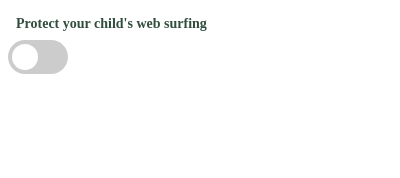
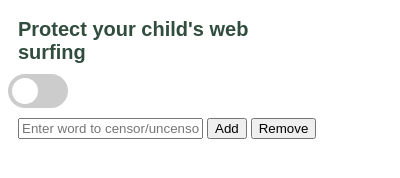
Before and after one commit to BashirHilaly/Goodfellas-Codefest, a browser extension: page extension/popup.html in a window 400 px wide. Drawn offline with Linux system fonts and the light colour scheme.

Commit message:
Created html and css for censoring/uncensoring custom words in popup.css and popup.html

```diff
--- a/extension/popup.css
+++ b/extension/popup.css
@@ -4,9 +4,10 @@
 }
 
 .title {
-    font-size: 14px;
+    font-size: 20px;
     font-weight: bold;
-    padding: 8px;
+    padding: 10px;
+    font-family: Arial, Helvetica, sans-serif;
 }
 
 .textbox {
@@ -83,3 +84,7 @@
   .slider.round:before {
     border-radius: 50%;
   }
+
+  .word-management {
+    padding: 10px;
+  }
--- a/extension/popup.html
+++ b/extension/popup.html
@@ -13,3 +13,10 @@
     <span class="slider round"></span>
   </label>
 </div>
+
+<div class="word-management">
+  <input type="text" id="wordInput" placeholder="Enter word to censor/uncensor" />
+  <button id="addWord">Add</button>
+  <button id="removeWord">Remove</button>
+  <ul id="wordList"></ul>
+</div>
```
